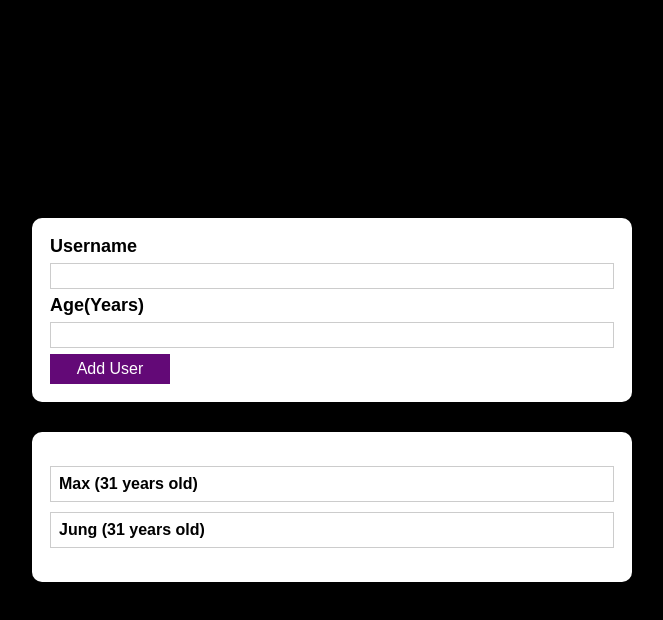
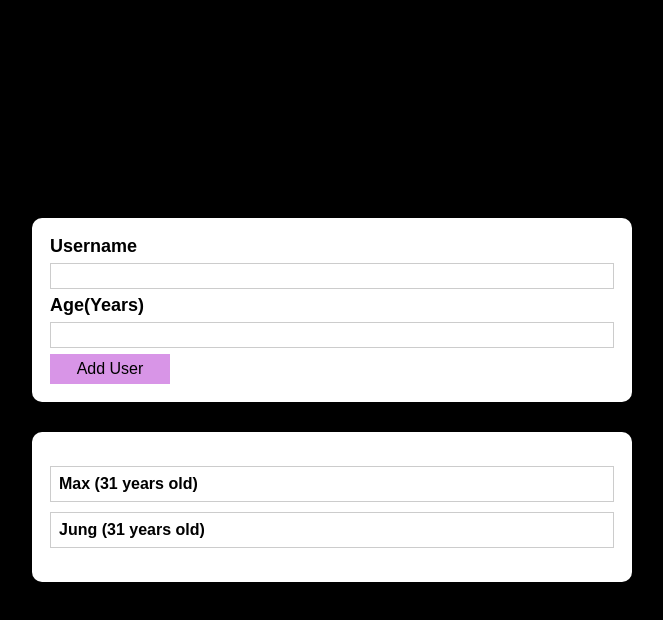
Before and after one commit to wjdwjdtn92/udemy-add-user-form, a React (Create React App) app: page / in a window 1280 px wide. In both pictures the pointer is over the button "Add User". Shown: the top 620 px of the page, without its empty margins (308-971 px from the left). Built offline with nearby package versions, Linux system fonts and the light colour scheme.

Commit message:
refactor: button hover 색상 추가

```diff
--- a/src/components/AddUser/AddUserForm.module.css
+++ b/src/components/AddUser/AddUserForm.module.css
@@ -40,3 +40,8 @@
   outline: none;
   border: none;
 }
+
+.form button:hover {
+  background-color: rgb(216, 149, 231);
+  color: black;
+}
```
